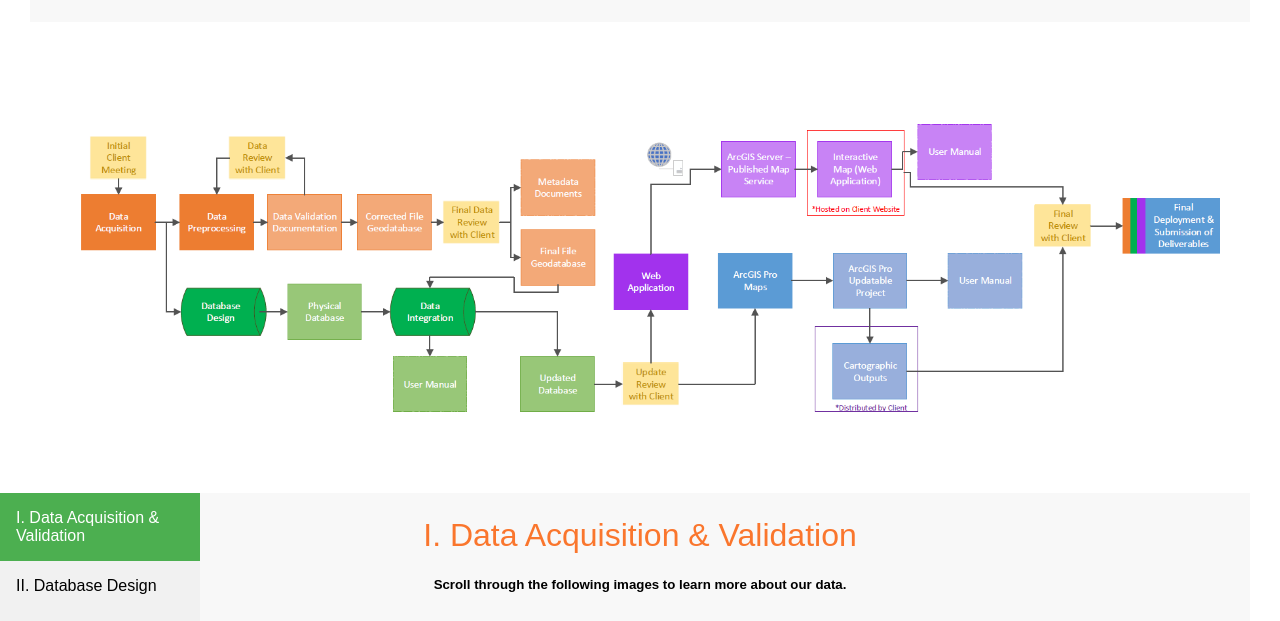
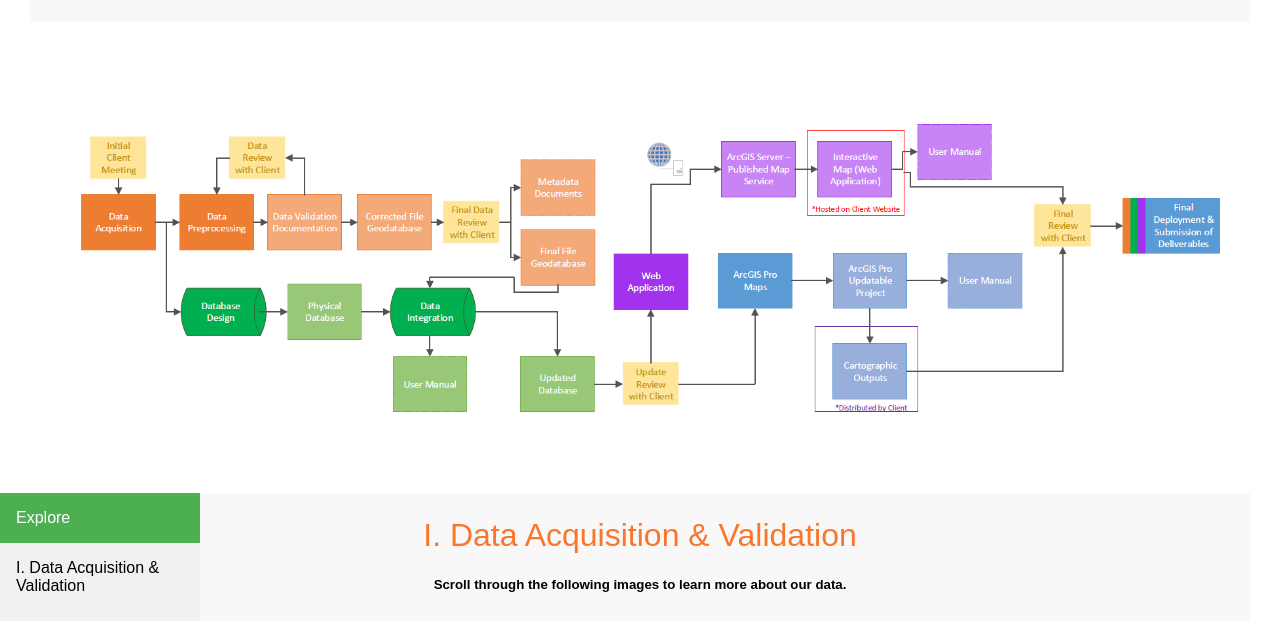
Before and after one commit to samlibby/PrescribedBurningRLP, a plain HTML site: page methodology.html in a window 1280 px wide. Shown: the part 293-914 px from the top of the page. Drawn offline with Linux system fonts and the light colour scheme.

Commit message:
Update methodology.html

```diff
--- a/methodology.html
+++ b/methodology.html
@@ -34,7 +34,8 @@
 
 <!-- The sidebar -->
 <div class="sidebar">
-  <a class="active" href="#s1"> I. Data Acquisition & Validation </a>
+  <a class="active"> Explore </a>
+  <a href="#s1"> I. Data Acquisition & Validation </a>
   <a href="#s2"> II. Database Design </a>
   <a href="#s3"> III. Interactive Web Map </a>
   <a href="#s4"> IV. Static Maps </a>
```
